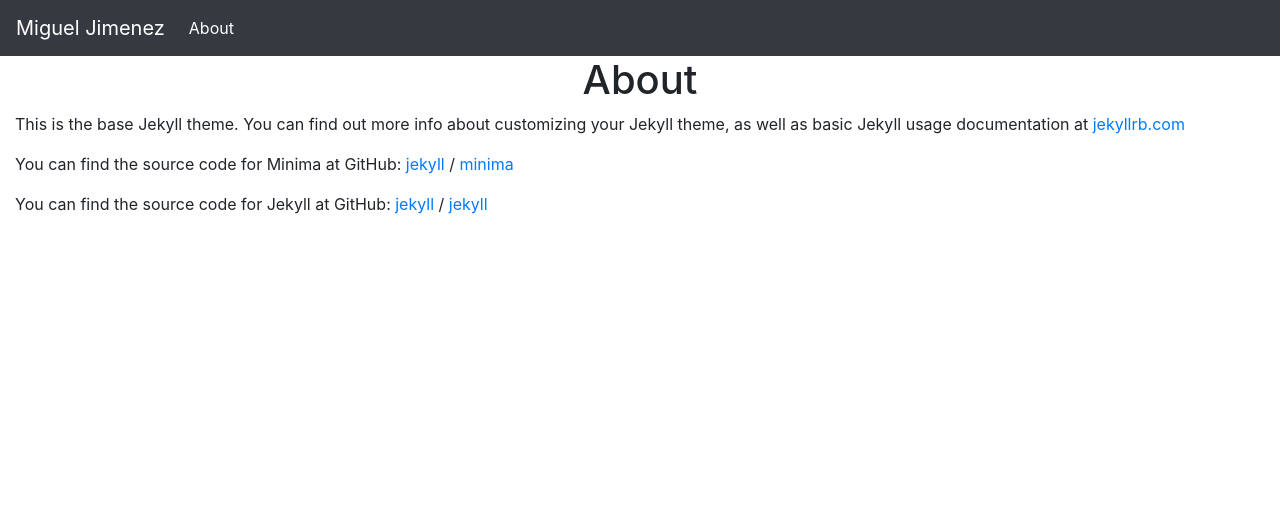
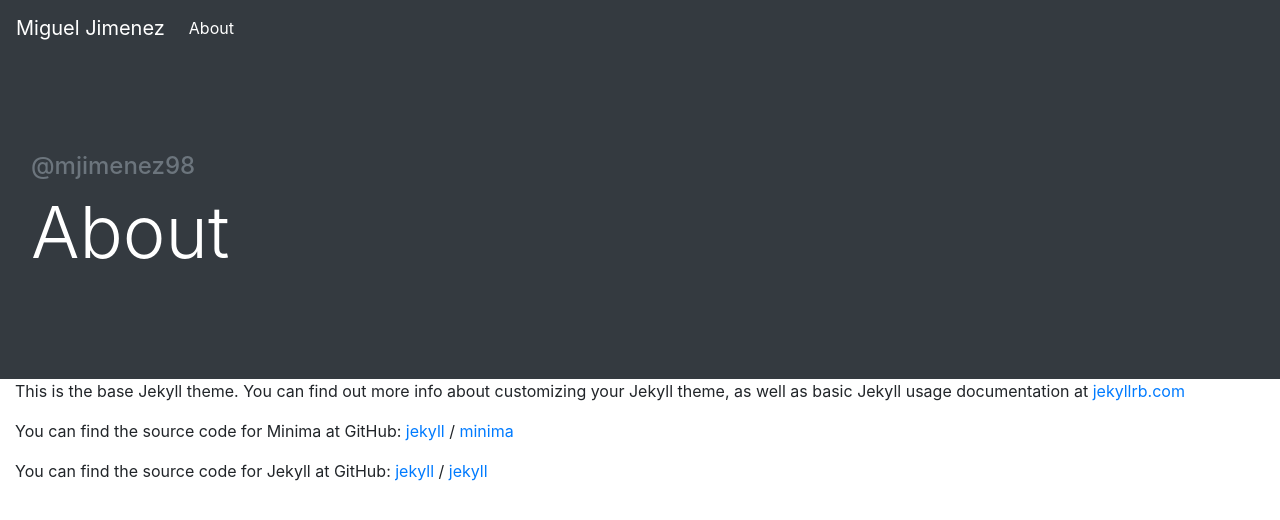
Before and after one commit to mjimenez98/mjimenez98.github.io, a Jekyll site: the page built from about.markdown, in a window 1280 px wide. Shown: the top 520 px of the page. Built offline with Jekyll 4.4.1, drawn with Linux system fonts in a browser that asks for light colours; nearby versions of some CDN libraries.

Commit message:
Header for index page
Created the divider that contains the header for the index page.

Fixed warning in _includes/head.html.

```diff
--- a/_includes/head.html
+++ b/_includes/head.html
@@ -1,7 +1,7 @@
 <head>
     <meta charset="utf-8">
     <meta http-equiv="X-UA-Compatible" content="IE=edge">
-    <meta name="viewport" content="width=device-width, user-scalable=false;">
+    <meta name="viewport" content="width=device-width, initial-scale=1">
     {%- seo -%}
     <link rel="stylesheet" href="{{ "/css/style.css" | relative_url }}">
     {%- feed_meta -%}
--- a/_layouts/index.html
+++ b/_layouts/index.html
@@ -1,11 +1,11 @@
 ---
 layout: default
 ---
+<div class="container-fluid bg-dark pt-5 pb-5">
+    <h4 class="text-muted pl-3 pt-5">@{{ site.github_username }}</h4>
+    <h1 class="display-3 text-white pl-3 pb-5">{{ page.title }}</h1>
+</div>
 
 <div class="container-fluid">
-    {%- if page.title -%}
-        <h1 class="page-heading text-center">{{ page.title }}</h1>
-    {%- endif -%}
-
     {{ content }}
 </div>
```
